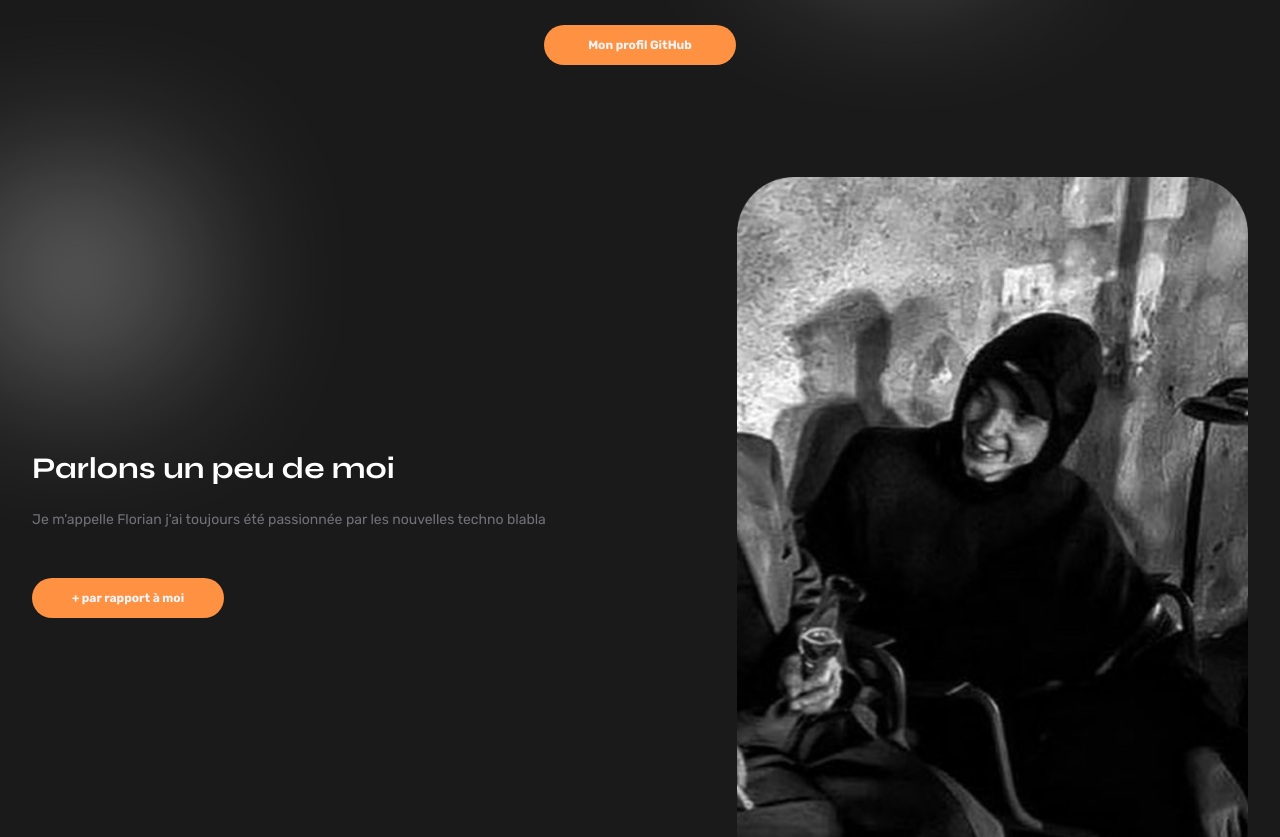
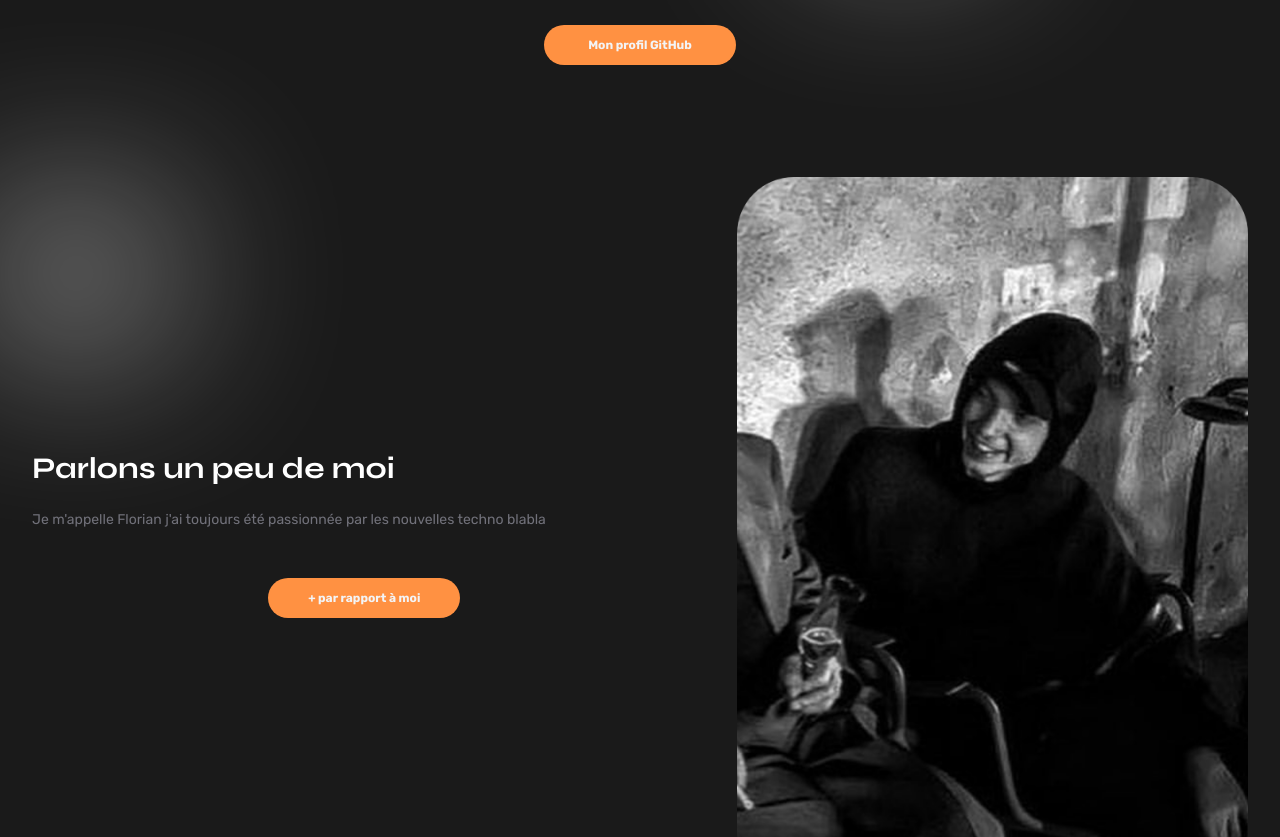
Before and after one commit to Fleau75/PorteVue, a website built with Vite: page index.html in a window 1280 px wide. Shown: the part 263-1100 px from the top of the page. Built offline with nearby package versions, Linux system fonts and the light colour scheme; files whose address does not match are found by name.

Commit message:
onestlahein

```diff
--- a/index.html
+++ b/index.html
@@ -95,7 +95,7 @@
           <p class="text-zinc-500 font-rubik font-thin text-sm w-full mt-6">
             Je m'appelle Florian j'ai toujours été passionnée par les nouvelles techno blabla
           </p>
-          <button class="bg-primary w-48 h-10 rounded-full flex flex-row items-center justify-center mt-12" onclick="window.location.href='/cv.pdf';">
+          <button class="bg-primary w-48 h-10 rounded-full flex flex-row items-center justify-center mt-12 mx-auto" onclick="window.location.href='/cv.pdf';">
             <span class="font-bold font-rubik text-xs text-gray-100">
               + par rapport à moi
             </span>
```
